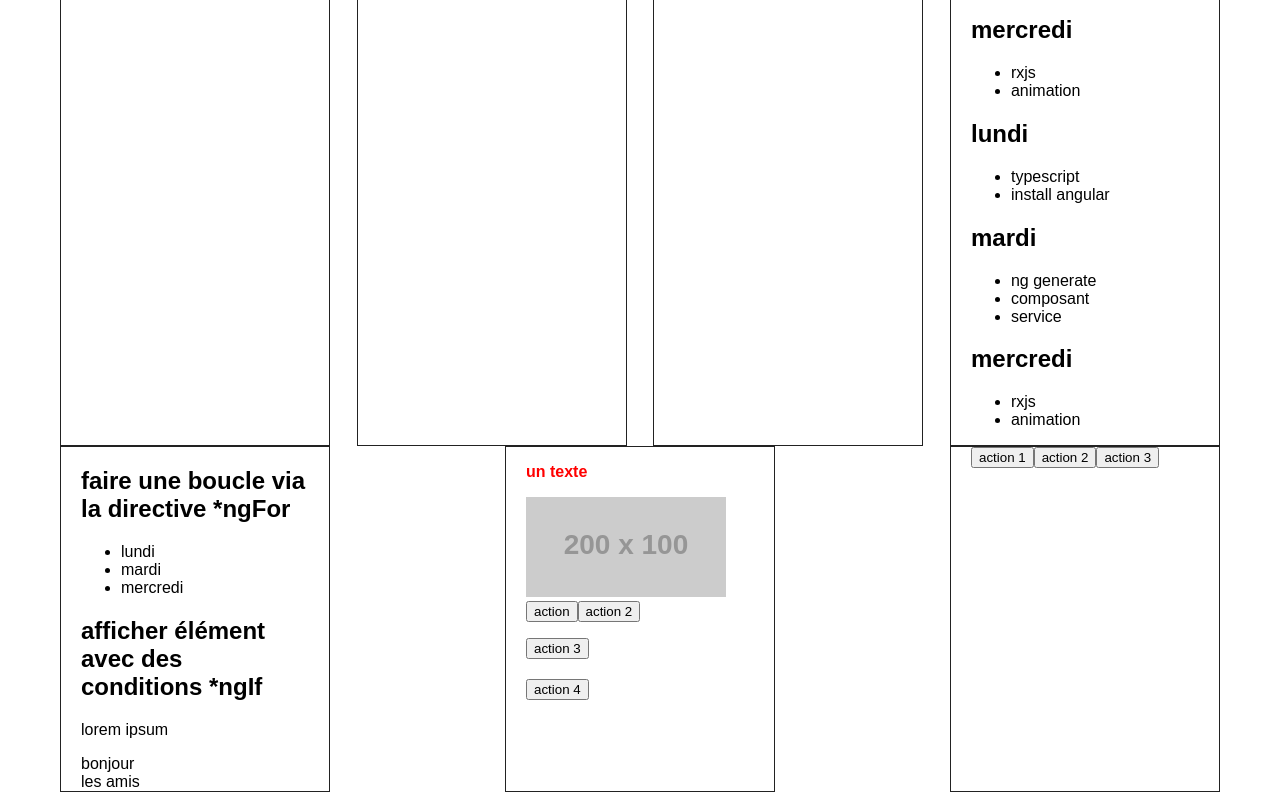
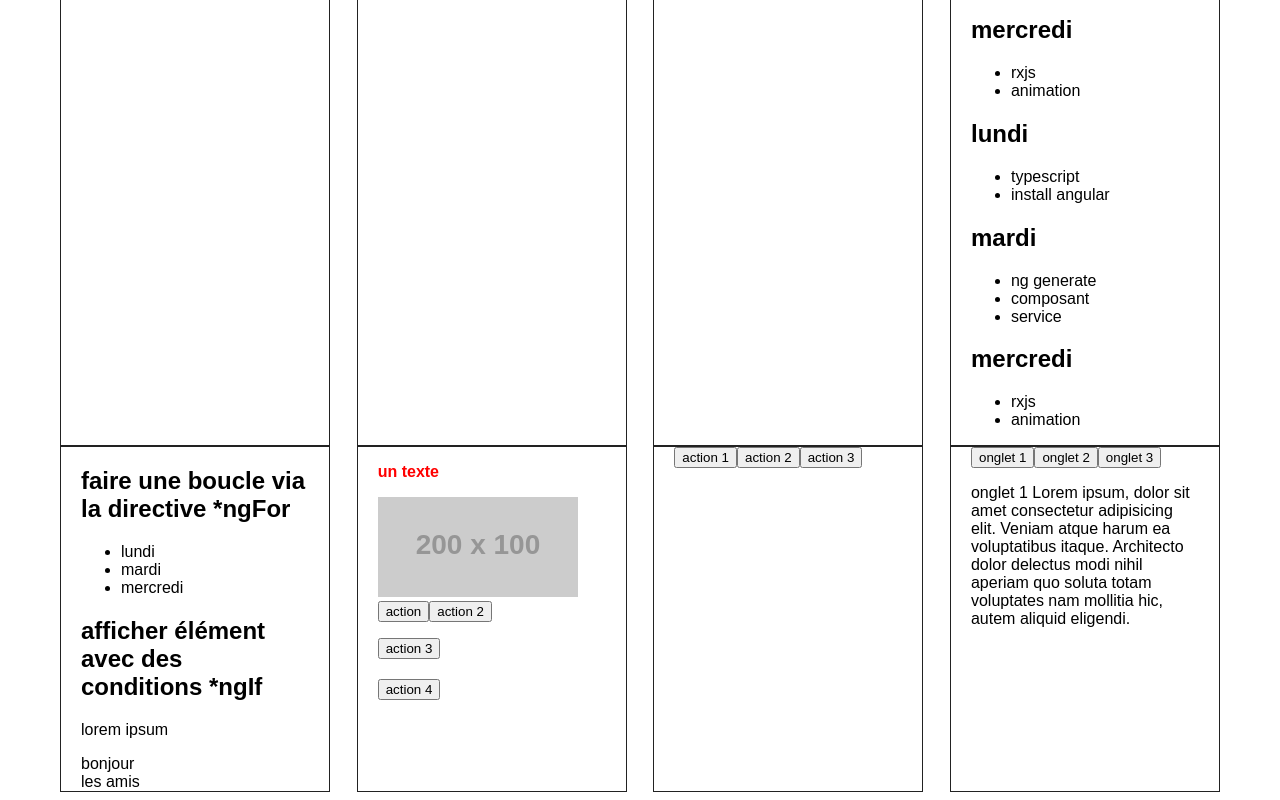
Before and after one commit to webdevproformation/angular-3wa-sept21, an Angular app in the folder semaine2/: page / in a window 1280 px wide. Shown: the part 334-1134 px from the top of the page. Built offline with nearby package versions, Linux system fonts and the light colour scheme.

Commit message:
correction

```diff
--- a/semaine2/src/app/app.component.ts
+++ b/semaine2/src/app/app.component.ts
@@ -25,6 +25,9 @@ import { Component } from '@angular/core';
       <article>
         <treize></treize>
       </article>
+      <article>
+        <quatorze></quatorze>
+      </article>
     </section>
   </div>`,
   styleUrls: ['./app.component.css']
--- a/semaine2/src/app/app.module.ts
+++ b/semaine2/src/app/app.module.ts
@@ -15,6 +15,7 @@ import { DixComponent } from './dix.component';
 import { OnzeComponent } from './jour2/onze.component';
 import { DouzeComponent } from './jour2/douze.component';
 import { TreizeComponent } from './jour2/treize.component';
+import { QuatorzeComponent } from './jour2/quatorze.component';
 
 
 @NgModule({
@@ -32,7 +33,8 @@ import { TreizeComponent } from './jour2/treize.component';
     DixComponent,
     OnzeComponent,
     DouzeComponent,
-    TreizeComponent
+    TreizeComponent,
+    QuatorzeComponent
   ],
   imports: [
     BrowserModule
--- /dev/null
+++ b/semaine2/src/app/jour2/quatorze.component.ts
@@ -0,0 +1,41 @@
+import { Component, OnInit } from '@angular/core';
+
+@Component({
+  selector: 'quatorze',
+  template: `
+    <button (click)="showOnglet(0)">onglet 1</button>
+    <button (click)="showOnglet(1)">onglet 2</button>
+    <button (click)="showOnglet(2)">onglet 3</button>
+    <p *ngFor="let onglet of onglets" [hidden]="onglet.show">{{ onglet.text }}</p>
+  `,
+  styles: [
+  ]
+})
+export class QuatorzeComponent implements OnInit {
+  public onglets : Array<{show:boolean , text:string}> = [
+    {
+      show : false ,
+      text : "onglet 1 Lorem ipsum, dolor sit amet consectetur adipisicing elit. Veniam atque harum ea voluptatibus itaque. Architecto dolor delectus modi nihil aperiam quo soluta totam voluptates nam mollitia hic, autem aliquid eligendi."
+    },
+    {
+      show : true ,
+      text : "onglet 2  Architecto dolor delectus modi nihil aperiam quo soluta totam voluptates nam mollitia hic, autem aliquid eligendi. Veniam atque harum ea voluptatibus itaque."
+    },
+    {
+      show : true ,
+      text : "onglet 3  Veniam atque harum ea voluptatibus itaque. Architecto dolor delectus modi nihil aperiam quo soluta totam voluptates nam mollitia hic, autem aliquid eligendi. Lorem ipsum, dolor sit amet consectetur adipisicing elit."
+    }
+  ]
+  public showOnglet(id :number) : void{
+    this.onglets.forEach( item => item.show = true);
+    this.onglets[id].show = false;
+  }
+
+  constructor() { }
+
+  ngOnInit(): void {
+  }
+
+}
+
+// service => permettre de partager de données entre les différents composants
--- a/semaine2/src/app/jour2/treize.component.ts
+++ b/semaine2/src/app/jour2/treize.component.ts
@@ -6,7 +6,7 @@ import { Component, OnInit } from '@angular/core';
       <button (click)="action1()">action 1</button>
       <button (click)="action2()">action 2</button>
       <button (click)="action3()">action 3</button>
-      <p *ngIf="show" [style]="style" >{{ contenu }}</p>
+      <p *ngIf="show" [style]="style" [innerText]="contenu"></p>
   `,
   styles: [
   ]
```
Also changed, not shown: 2 other files (tests, documents, lock files or other folders).
